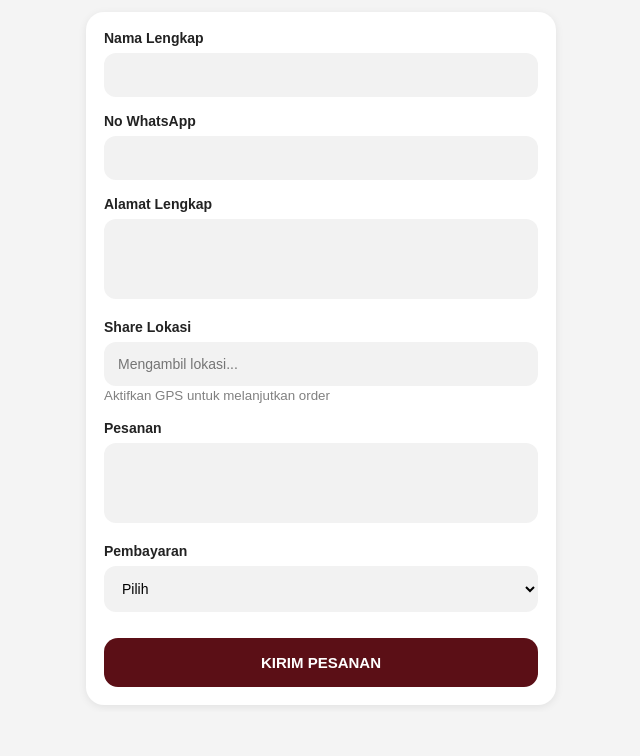
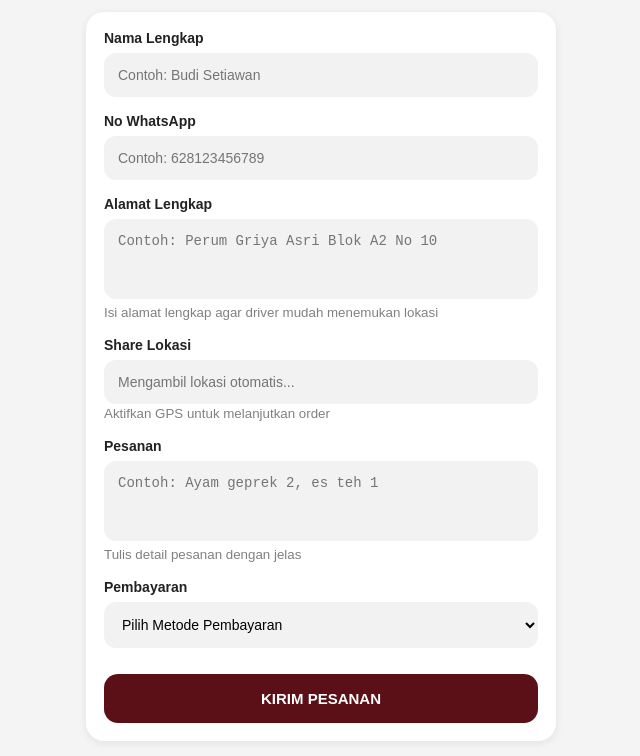
Before and after one commit to kkmdlv/ORDERKU, a plain HTML site: page index.html in a window 1280 px wide. Shown: the part 88-844 px from the top of the page, without its empty margins (319-959 px from the left). Before the commit the page ends 800 px from the top, so only its background shows below. Drawn offline with Linux system fonts and the light colour scheme.

Commit message:
Update index.html

```diff
--- a/index.html
+++ b/index.html
@@ -37,17 +37,38 @@
 
   <div class="input-group">
     <label>Nama Lengkap</label>
-        <input type="text" id="nama" required>
+
+    <input
+      type="text"
+      id="nama"
+      placeholder="Contoh: Budi Setiawan"
+      required
+    >
   </div>
 
   <div class="input-group">
     <label>No WhatsApp</label>
-        <input type="tel" id="wa" required>
+
+    <input
+      type="tel"
+      id="wa"
+      placeholder="Contoh: 628123456789"
+      required
+    >
   </div>
 
   <div class="input-group">
     <label>Alamat Lengkap</label>
-        <textarea id="alamat" required></textarea>
+
+    <textarea
+      id="alamat"
+      placeholder="Contoh: Perum Griya Asri Blok A2 No 10"
+      required
+    ></textarea>
+
+    <small style="color:gray">
+      Isi alamat lengkap agar driver mudah menemukan lokasi
+    </small>
   </div>
 
   <div class="input-group">
@@ -57,7 +78,7 @@
       type="text"
       id="sharelok"
       readonly
-    placeholder="Mengambil lokasi..."
+      placeholder="Mengambil lokasi otomatis..."
       required
     >
 
@@ -68,14 +89,23 @@
 
   <div class="input-group">
     <label>Pesanan</label>
-        <textarea id="pesanan" required></textarea>
+
+    <textarea
+      id="pesanan"
+      placeholder="Contoh: Ayam geprek 2, es teh 1"
+      required
+    ></textarea>
+
+    <small style="color:gray">
+      Tulis detail pesanan dengan jelas
+    </small>
   </div>
 
   <div class="input-group">
     <label>Pembayaran</label>
 
     <select id="pembayaran" required>
-          <option value="">Pilih</option>
+      <option value="">Pilih Metode Pembayaran</option>
       <option value="Cash">Cash</option>
       <option value="Transfer">Transfer</option>
     </select>
@@ -86,7 +116,6 @@
   </button>
 
 </form>
-
   </div>
 
 </div>
```
Lines whose indentation alone changed are shown as unchanged.
